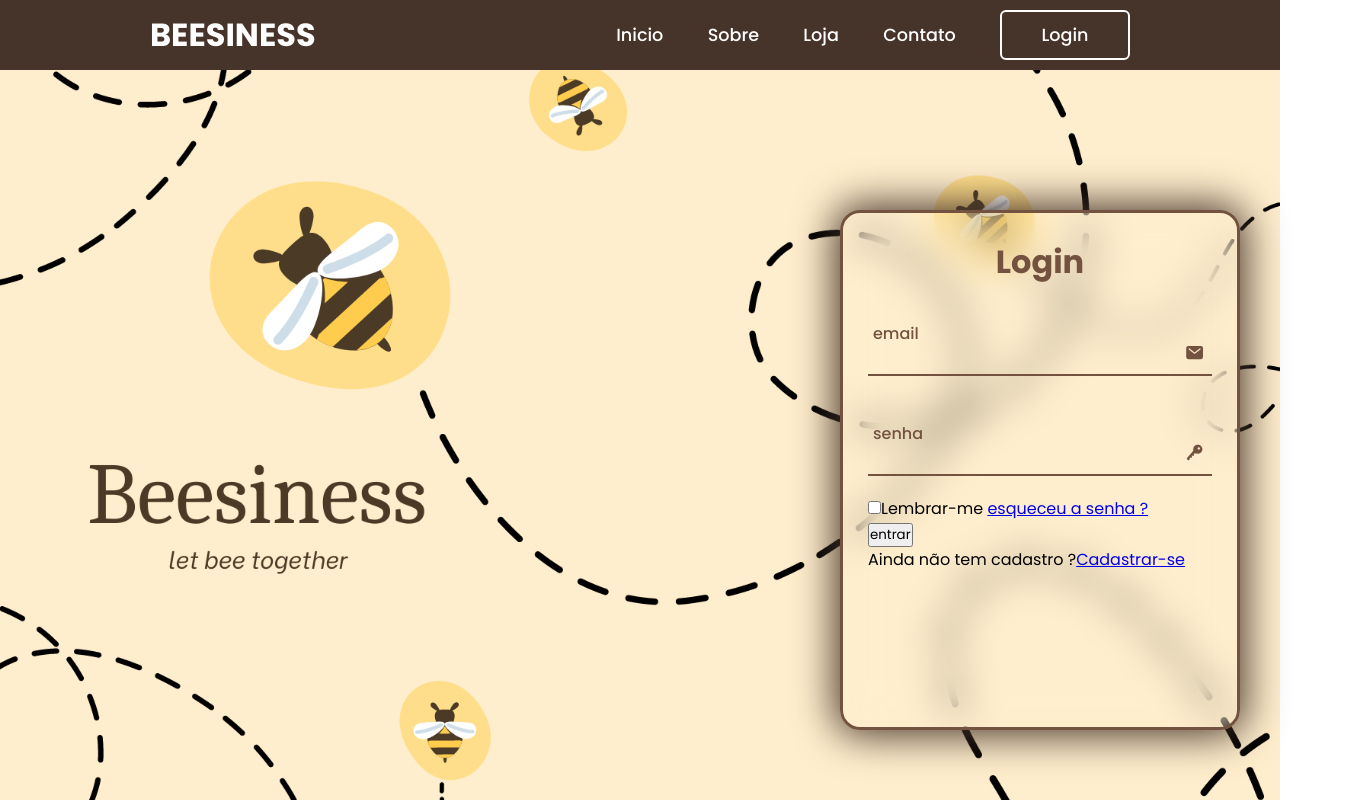
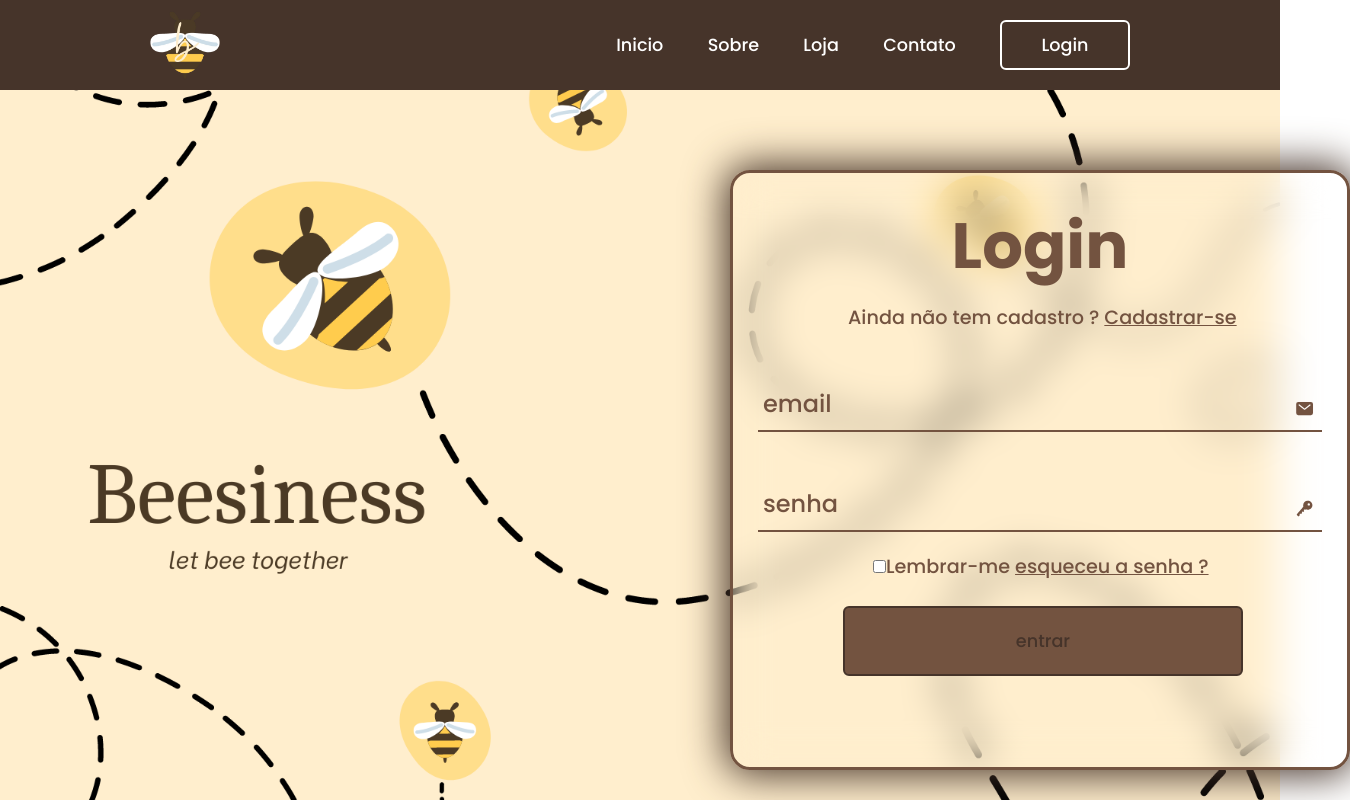
Before and after one commit to LeonardoTosinPR/site_Abelhas, a plain HTML site: page teste/index.html in a window 1280 px wide. Shown: the whole page, 1350 px wide, since content can reach past the window. Drawn offline with nearby package versions, Linux system fonts and the light colour scheme.

Commit message:
modificado e formatado aba de login e adicionado arquivo de loja

```diff
--- a/teste/grid.css
+++ b/teste/index.css
@@ -1,4 +1,3 @@
-
 /* fonte do texto */
 @import url('https://fonts.googleapis.com/css2?family=Poppins:wght@300;400;500;600;700;800;900&display=swap');
 
@@ -41,13 +40,11 @@ header {
 
 
 .menu {
-    font-size: 2em;
-    color: #fff;
-    user-select: none;
+    max-width: 70px;
 }
 
 
-.navigation a {
+.navigation .link {
     position: relative;
     font-size: 1.1em;
     color: #fff;
@@ -59,7 +56,7 @@ header {
     border-radius: 6px;
 }
 
-.navigation a::after {
+.navigation .link::after {
     content: '';
     position: absolute;
     width: 100%;
@@ -72,7 +69,7 @@ header {
     transition: transform .5s;
 }
 
-.navigation a:hover::after{
+.navigation .link:hover::after {
     transform: scaleX(1);
     transform-origin: center;
 }
@@ -92,7 +89,7 @@ button#btnLogin-popup {
 }
 
 button#btnLogin-popup:hover {
-    background:#735340;
+    background: #735340;
     transition: 0.3s;
     color: #46342a;
 }
@@ -103,31 +100,27 @@ button#btnLogin-popup:hover {
     position: relative;
     top: 70px;
     left: 400px;
-    width: 400px;
-    height: 520px;
+    width: 620px;
+    height: 600px;
     background: transparent;
     border: 3px solid #735340;
     border-radius: 20px;
     backdrop-filter: blur(20px);
     box-shadow: 0 0 40px 5px #46342a;
     display: flex;
-    justify-content:center;
+    justify-content: center;
     align-items: center;
 }
 
 
 .wrapper .form-box {
-    width: 120%;
+    width: 100%;
     height: 100%;
     padding: 25px;
 }
-.form-box form {
-    width: 100%;
-    height: 100%;
-}
 
 .form-box h2 {
-    font-size: 2em;
+    font-size: 4em;
     color: #735340;
     text-align: center;
     margin-bottom: 10px;
@@ -145,8 +138,8 @@ button#btnLogin-popup:hover {
     position: absolute;
     top: 30px;
     left: 5px;
-    transform: translateY(-20%);
-    font-size: 1em;
+    transform: translateY(10%);
+    font-size: 1.5em;
     color: #735340;
     font-weight: 500;
     pointer-events: none;
@@ -154,8 +147,8 @@ button#btnLogin-popup:hover {
 }
 
 .input-box input:focus~label,
-.input-box input:valid~label{
-    top: -5px;
+.input-box input:valid~label {
+    top: -4px;
 }
 
 
@@ -179,3 +172,52 @@ button#btnLogin-popup:hover {
     color: #735340;
     line-height: 120px;
 }
+
+.wrapper .btn {
+    width: 400px;
+    height: 70px;
+    border: 2px solid;
+    background: #735340;
+    outline: none;
+    border-radius: 6px;
+    cursor: pointer;
+    font-size: 1.1em;
+    color: #46342a;
+    font-weight: 500;
+    margin-left: 85px;
+}
+
+.wrapper .btn:hover {
+    background: #46342a;
+    transition: 0.3s;
+    color: #fff;
+}
+
+.remember-forgot {
+    font-size: 1.2em;
+    color: #735340;
+    font-weight: 500;
+    margin-left: 115px;
+    margin-bottom: 25px;
+}
+
+.remember-forgot input {
+    cursor: pointer;
+    color: #735340;
+}
+
+.login-resgister {
+    color: #735340;
+    font-size: 1.2em;
+    font-weight: 500;
+    margin-left: 90px;
+    margin-bottom: 20px;
+}
+
+.register-link {
+    color: #735340;
+}
+
+.register-link:hover {
+    color: #46342a;
+}
--- a/teste/grid.html
+++ b/teste/index.html
@@ -4,7 +4,7 @@
 <head>
     <meta charset="UTF-8">
     <meta name="viewport" content="width=device-width, initial-scale=1.0">
-    <link rel="stylesheet" href="grid.css">
+    <link rel="stylesheet" href="index.css">
     <link rel="shortcut icon" type="image/png" href="/images/logo_default.png" />
     <link rel="stylesheet" href="https://cdnjs.cloudflare.com/ajax/libs/font-awesome/4.7.0/css/font-awesome.min.css">
     <title>abelha</title>
@@ -13,13 +13,14 @@
 <body>
     <!--           area de navegação             -->
     <header>
-        <h2 class="menu">BEESINESS</h2>
+
+        <img class="menu" src="/images/logo_default.png" alt="">
         <nav class="navigation">
-            <a href="#">Inicio</a>
-            <a href="#">Sobre</a>
-            <a href="#">Loja</a>
-            <a href="#">Contato</a>
-            <button class="btn" id="btnLogin-popup">Login</button>
+            <a class="link" href="#">Inicio</a>
+            <a class="link" href="#">Sobre</a>
+            <a class="link" href="loja.html">Loja</a>
+            <a class="link" href="#">Contato</a>
+            <a class="btn" href="index.html"><button id="btnLogin-popup">Login</button></a>
         </nav>
     </header>
 
@@ -28,6 +29,9 @@
         <div class="form-box login">
             <h2>Login</h2>
             <form action="#">
+                <div class="login-resgister">
+                    <p>Ainda não tem cadastro ? <a href="#" class="register-link">Cadastrar-se</a></p>
+                </div>
                 <div class="input-box">
                     <span class="icon"><ion-icon name="mail"></ion-icon></span>
                     <input type="email" required>
@@ -41,19 +45,16 @@
                 </div>
                 <div class="remember-forgot">
                     <label><input type="checkbox">Lembrar-me</label>
-                    <a href="#">esqueceu a senha ?</a>
+                    <a class="register-link" href="#">esqueceu a senha ?</a>
                 </div>
                 <button type="submit" class="btn">entrar</button>
-                <div class="login-resgister">
-                    <p>Ainda não tem cadastro ?<a href="#" class="register-link">Cadastrar-se</a></p>
-                </div>
             </form>
         </div>
     </div>
     <!--  links de scripts usados  -->
     <script type="module" src="https://unpkg.com/ionicons@7.1.0/dist/ionicons/ionicons.esm.js"></script>
     <script nomodule src="https://unpkg.com/ionicons@7.1.0/dist/ionicons/ionicons.js"></script>
-    <script scr="grid.js"></script>
+    <script scr="index.js"></script>
 </body>
 
 </html>
--- /dev/null
+++ b/teste/loja.css
@@ -0,0 +1,95 @@
+/* fonte do texto */
+@import url('https://fonts.googleapis.com/css2?family=Poppins:wght@300;400;500;600;700;800;900&display=swap');
+
+
+/* reset config web */
+* {
+    margin: 0;
+    padding: 0;
+    box-sizing: border-box;
+    font-family: 'poppins', sans-serif;
+}
+
+/* pagina */
+body {
+    display: flex;
+    justify-content: center;
+    align-items: center;
+    min-height: 100vh;
+    background-image: url("/images/logo_background.png");
+    background-size: cover;
+    background-position: center;
+    background-attachment: fixed;
+}
+
+/* menu de navegação */
+header {
+    position: fixed;
+    top: 0;
+    left: 0;
+    width: 100%;
+    padding: 10px 150px;
+    background-color: #46342a;
+    background-position: center;
+    display: flex;
+    justify-content: space-between;
+    align-items: center;
+    z-index: 99;
+
+}
+
+
+.menu {
+    max-width: 70px;
+}
+
+
+.navigation .link {
+    position: relative;
+    font-size: 1.1em;
+    color: #fff;
+    text-decoration: none;
+    width: 130px;
+    height: 50px;
+    font-weight: 500;
+    margin-left: 40px;
+    border-radius: 6px;
+}
+
+.navigation .link::after {
+    content: '';
+    position: absolute;
+    width: 100%;
+    height: 3px;
+    left: 0;
+    bottom: -6px;
+    background: #fff;
+    border-radius: 5px;
+    transform: scaleX(0);
+    transition: transform .5s;
+}
+
+.navigation .link:hover::after {
+    transform: scaleX(1);
+    transform-origin: center;
+}
+
+button#btnLogin-popup {
+    width: 130px;
+    height: 50px;
+    border: 2px solid;
+    background: none;
+    outline: none;
+    border-radius: 6px;
+    cursor: pointer;
+    font-size: 1.1em;
+    color: #fff;
+    font-weight: 500;
+    margin-left: 40px;
+}
+
+button#btnLogin-popup:hover {
+    background: #735340;
+    transition: 0.3s;
+    color: #46342a;
+}
```
Also changed, not shown: teste/loja.html (added, +34 -0 lines), teste/index.js (renamed from teste/grid.js).
